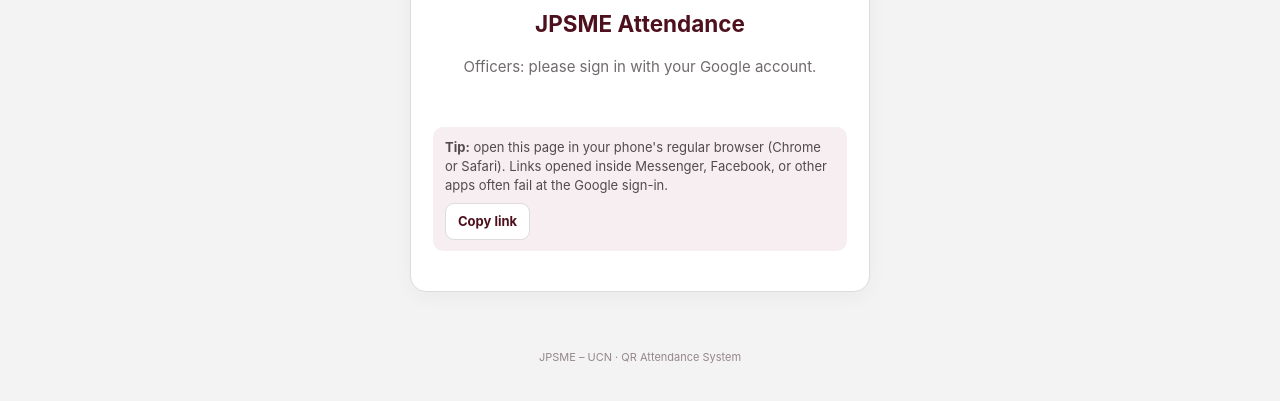
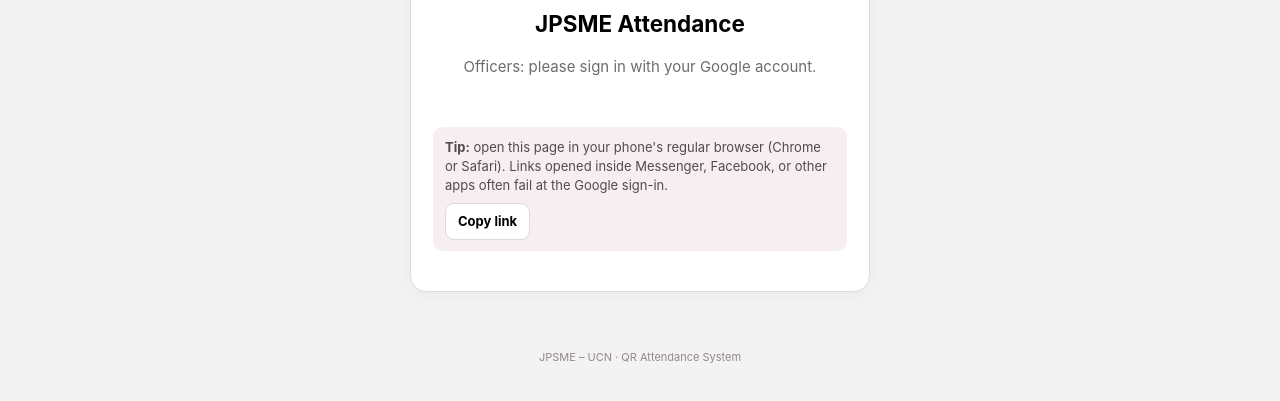
Before and after one commit to Cynzx05/jpsme-attendance, a plain HTML site: page index.html in a window 1280 px wide. Shown: the part 233-634 px from the top of the page. Drawn offline with nearby package versions, Linux system fonts and the light colour scheme.

Commit message:
Update index.html

```diff
--- a/index.html
+++ b/index.html
@@ -122,6 +122,13 @@
       .brand small { display: none; }
       .userbox span { display: none; }
     }
+h1,
+.card h2,
+.secondary,
+.stat b,
+.resultbox .n,
+#fixSelected,
+.signin h2 { color: #000; }
   </style>
 </head>
 <body>
```
